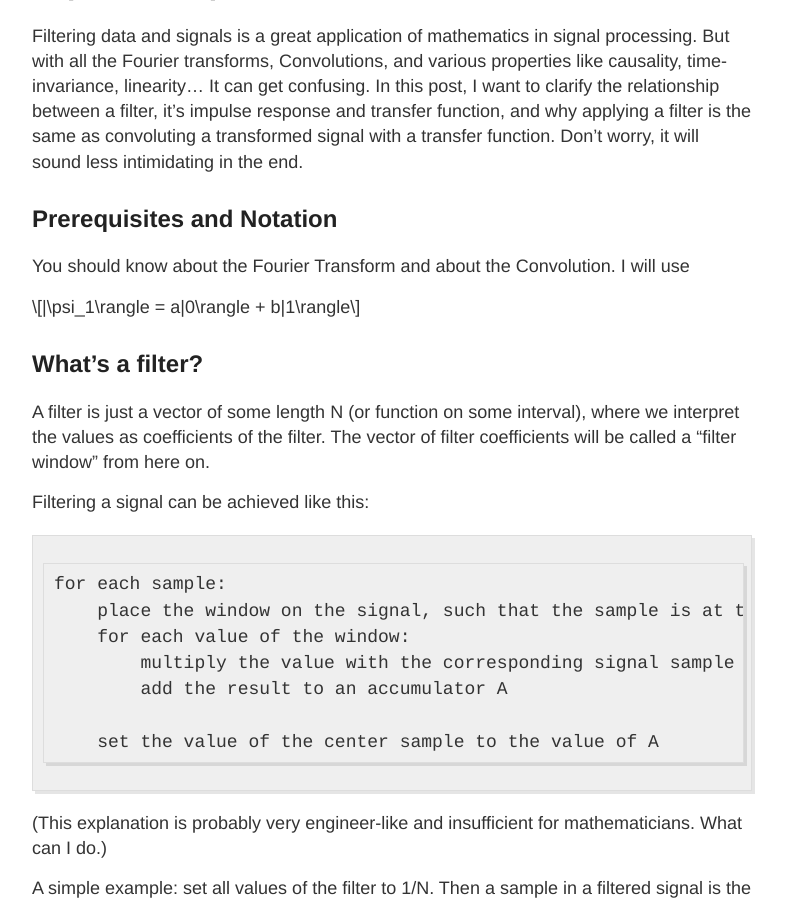
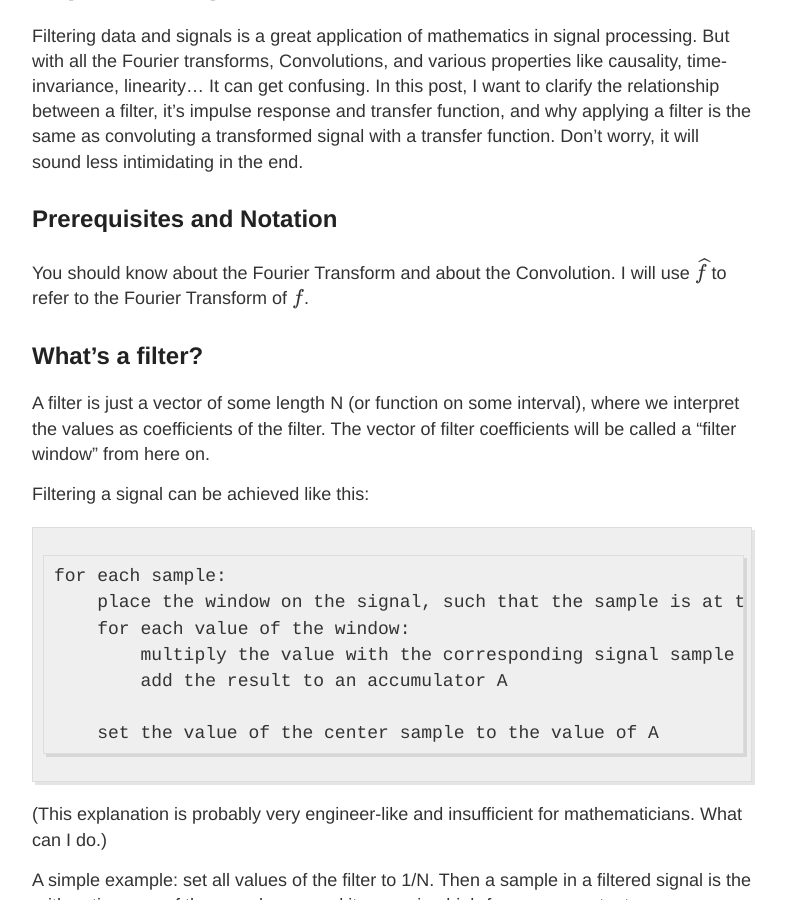
Before and after one commit to barafael/barafael.github.io, a Jekyll site: the page built from _posts/2018-07-8-Impulse-Response-and-Transfer-Function.md, in a window 1280 px wide and 900 px high, scrolled down 339 px. Shown: the whole window, without its empty margins (248-1034 px from the left). Built offline with Jekyll 4.4.1, drawn with Linux system fonts in a browser that asks for light colours; our own code applies the rules of GitHub Pages for plain Markdown files; formulas are drawn with MathJax 3; a script that is not in the unit is left out.

Commit message:
set post layout

```diff
--- a/_layouts/post.html
+++ b/_layouts/post.html
@@ -3,6 +3,7 @@ layout: default
 ---
 
 <article class="post">
+  {% include mathjax.html %}
   <h1>{{ page.title }}</h1>
 
   <div class="entry">
@@ -12,6 +13,5 @@ layout: default
   <div class="date">
     Written on {{ page.date | date: "%B %e, %Y" }}
   </div>
-
   {% include disqus.html %}
 </article>
--- a/_posts/2018-07-8-Impulse-Response-and-Transfer-Function.md
+++ b/_posts/2018-07-8-Impulse-Response-and-Transfer-Function.md
@@ -7,10 +8,10 @@ Filtering data and signals is a great application of mathematics in signal proce
 ## Prerequisites and Notation
 
 You should know about the Fourier Transform and about the Convolution. I will use
-
-$$
-   |\psi_1\rangle = a|0\rangle + b|1\rangle
-$$
+$
+   \widehat{f}
+$
+to refer to the Fourier Transform of $f$.
 
 ## What's a filter?
 
```
Also changed, not shown: other parts of _posts/2018-07-8-Impulse-Response-and-Transfer-Function.md (+1 -0 lines).
